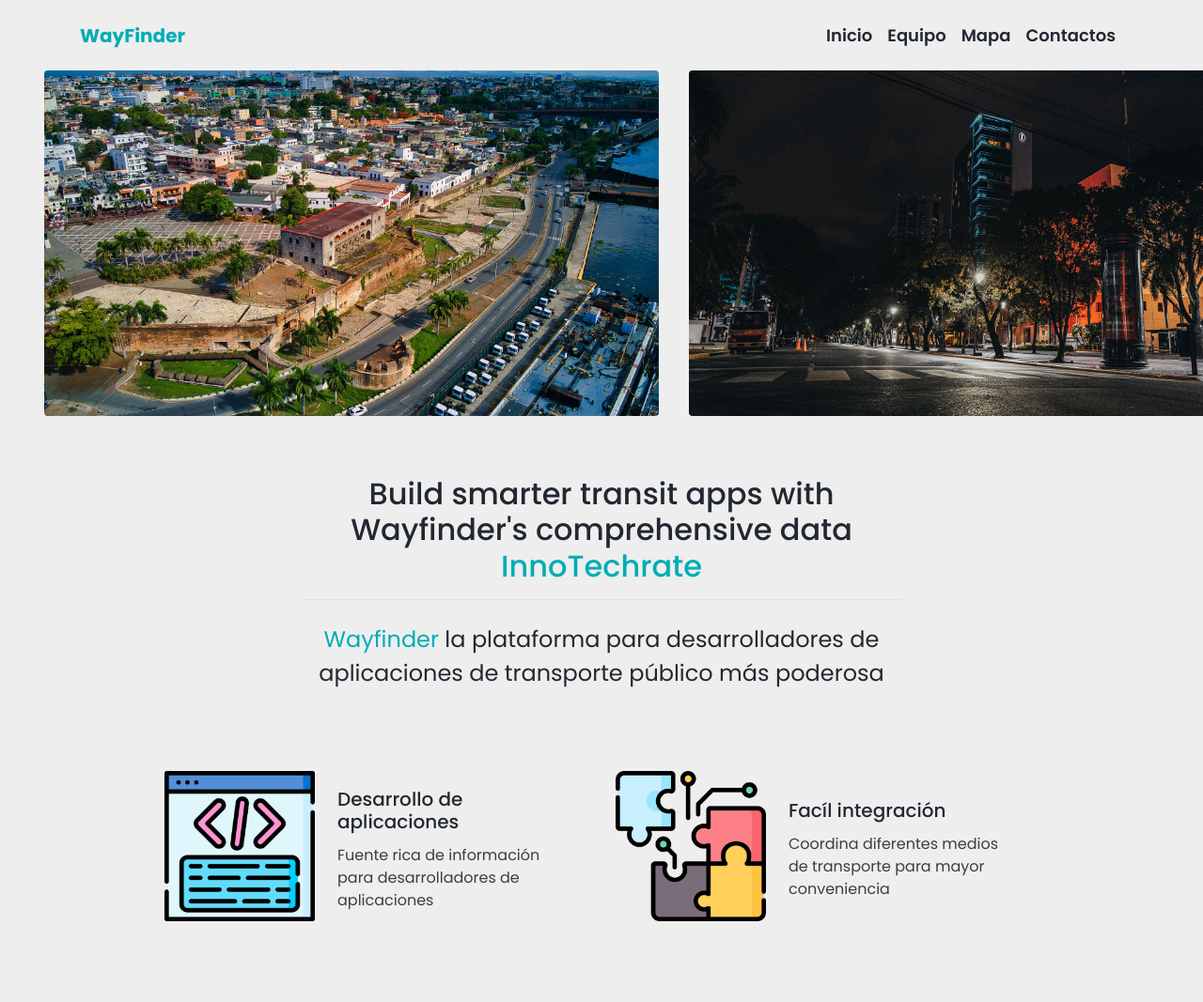
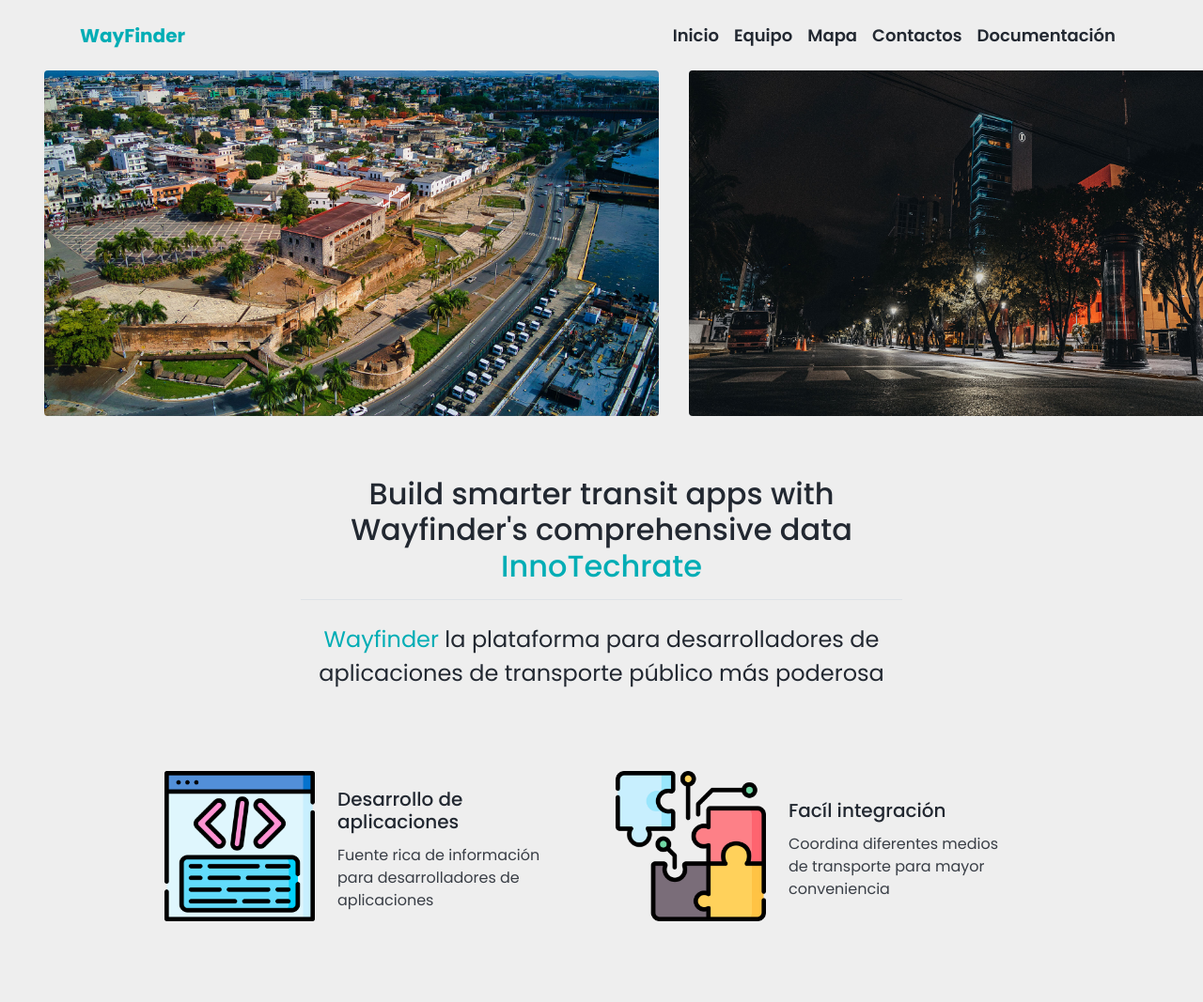
Before and after one commit to sniperwolf27/Proyecto-de-Grado, a website with bundled scripts: page index.html in a window 1280 px wide. Shown: the top 1067 px of the page at 94% size. Built offline with nearby package versions, Linux system fonts and the light colour scheme; a script that the page names is missing; files whose address does not match are found by name.

Commit message:
add doc in the nav bar

```diff
--- a/index.html
+++ b/index.html
@@ -66,6 +66,9 @@
               </li>
               <li class="nav-item">
                 <a class="nav-link" href="#seccion-contacto">Contactos</a>
+              </li>
+              <li>
+                <a class="nav-link" href="#seccion-documentacion">Documentación</a>
               </li>
             </ul>
           </div>
@@ -174,7 +177,7 @@
 <!--========================================================== -->
                         <!-- SECCION ACERCA DOCUMENTACION-->
 <!--========================================================== -->
-<h1 class="p-3 fs-2 border-bottom border-3 secondary-title" style="text-align: center;">Documentación de API para mi servicio GTFS</h1>
+<h1 id="seccion-documentacion" class="p-3 fs-2 border-bottom border-3 secondary-title" style="text-align: center;">Documentación de API para mi servicio GTFS</h1>
 <p class="px-4 main-text" style="text-align: justify;margin-left: 5%; margin-right : 5%; font-size: medium; padding-top: 3%; padding-bottom: 3%;">Bienvenidos a la API del transporte público de Santo Domingo. Utilizando Node.js
 y Express, nos conectamos a una base de datos MS SQL con alta disponibilidad en Azure para ofrecerte datos en tiempo real sobre rutas de transporte.
 Nuestros datos GTFS están aquí para potenciar tus aplicaciones de mapeo, planificación de transporte y análisis de tráfico. Empieza a explorar y ve lo que puedes crear!</p>
```
